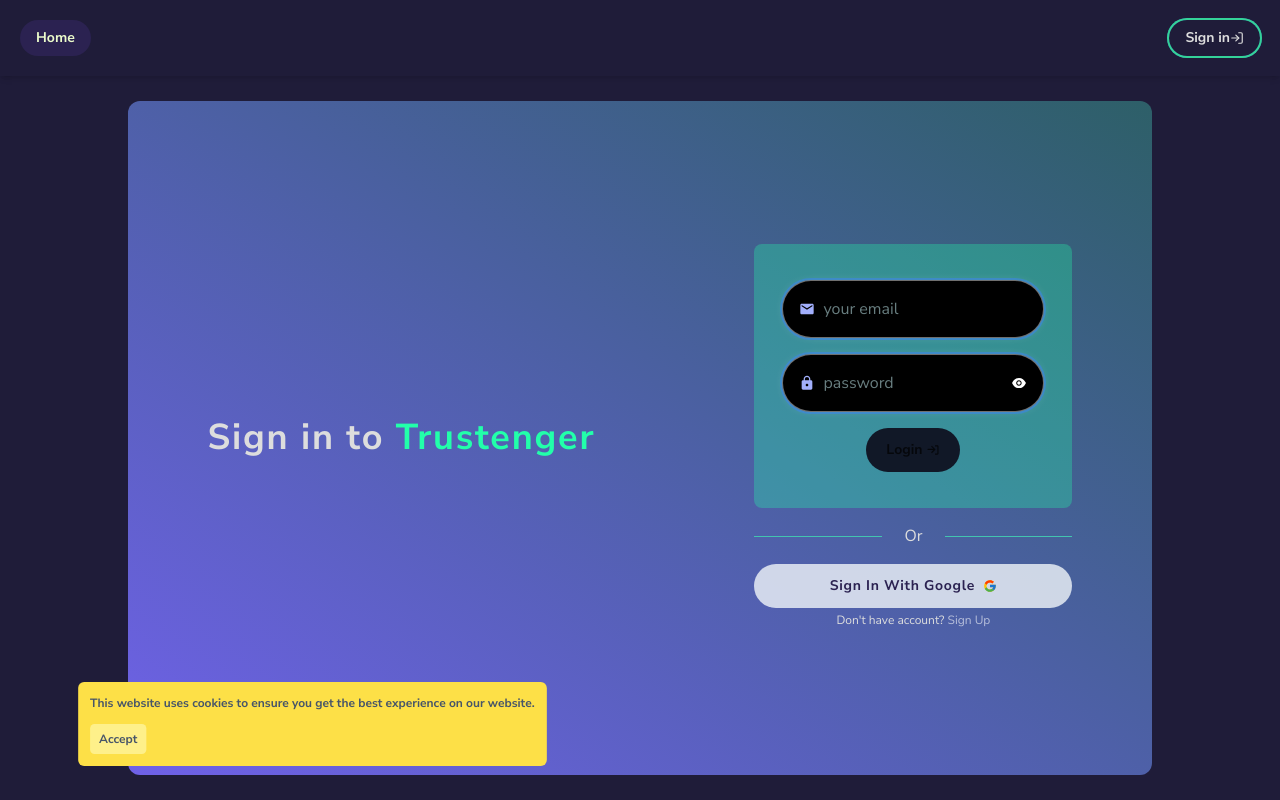
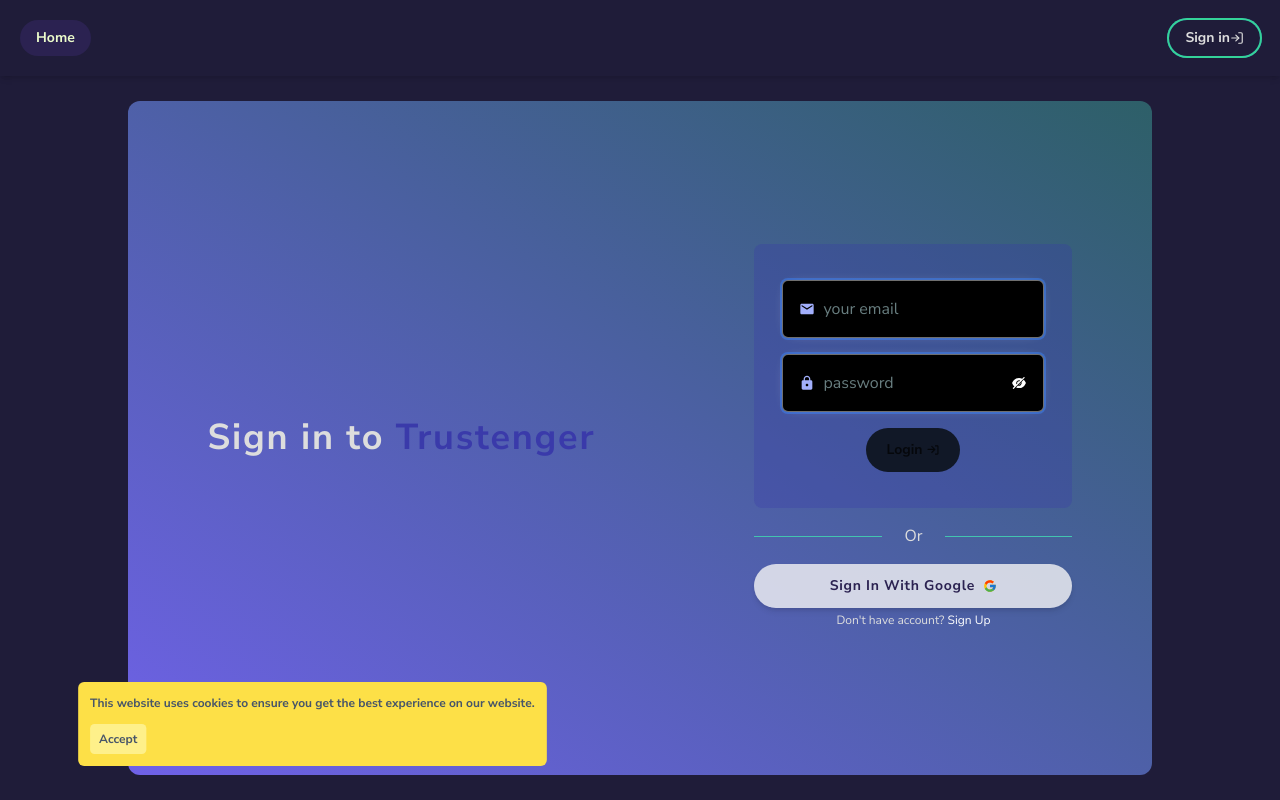
Before and after one commit to turyabiswas233/tb-chat-app, a Next.js app: page /account/login in a window 1280 px wide. Built offline with nearby package versions, Linux system fonts and the light colour scheme; no server answers.

Commit message:
Add files via upload

```diff
--- a/pages/account/login/index.jsx
+++ b/pages/account/login/index.jsx
@@ -15,7 +15,7 @@ import { CgLogIn } from "react-icons/cg";
 import { FcGoogle } from "react-icons/fc";
 import Link from "next/link";
 
-function Login() {
+function Login({ theme }) {
   const provider = new GoogleAuthProvider();
   const router = useRouter();
   const { currentUser } = useContext(AuthContext);
@@ -98,18 +98,27 @@ function Login() {
       <div className="h-[calc(100%_-_50px)] md:bg-gradient-to-tr from-owner_bg to-activeTab/40 md:bg-opacity-10 w-full flex flex-col md:flex-row relative justify-center py-10 max-w-5xl m-auto rounded-xl">
         <section className="text-center w-fit mx-auto md:my-auto mb-4">
           <h3 className="text-3xl md:text-4xl font-bold tracking-wider ">
-            Sign in to <span className="text-activeRing">Trustenger</span>
+            Sign in to{" "}
+            <span
+              className={` ${
+                !theme ? "text-inactivetxt" : "text-inactivetxt/70"
+              }`}
+            >
+              Trustenger
+            </span>
           </h3>
         </section>
 
         <div className="h-full m-auto flex flex-col justify-center w-auto mx-auto flex-2">
           <section className="grid">
             <form
-              className="grid grid-cols-1 p-7 rounded-lg bg-activeRing/30"
+              className={`grid grid-cols-1 p-7 rounded-lg  ${
+                !theme ? "bg-inactivetxt/30" : "bg-inactivetxt"
+              }`}
               onSubmit={empassSignIn}
             >
               <section
-                className={`bg-black text-white rounded-full p-4 ring-2 ${
+                className={`bg-black text-white rounded-md p-4 ring-2 ${
                   userCred.email == "" && error.type !== "empty"
                     ? "ring-0"
                     : userCred.email.includes("@")
@@ -139,7 +148,7 @@ function Login() {
                 />
               </section>
               <section
-                className={`bg-black text-white rounded-full p-4 ring-2 ${
+                className={`bg-black text-white rounded-md p-4 ring-2 ${
                   userCred.pass == "" && error.type !== "empty"
                     ? "ring-0"
                     : userCred.pass.length > 7
@@ -169,7 +178,7 @@ function Login() {
                   }}
                 />
                 <span onClick={togglePass} type="reset">
-                  {!showPass ? <AiFillEye /> : <AiFillEyeInvisible />}
+                  {showPass ? <AiFillEye /> : <AiFillEyeInvisible />}
                 </span>
               </section>
               {error.err1 !== "" &&
@@ -189,7 +198,9 @@ function Login() {
                 disabled:bg-gray-900 disabled:text-opacity-70
                w-fit mx-auto flex gap-1 items-center"
                 type="submit"
-                disabled={!userCred.email || !userCred.pass}
+                disabled={
+                  !userCred.email || !userCred.pass || userCred.pass.length < 8
+                }
               >
                 Login <CgLogIn />
               </button>
@@ -201,7 +212,7 @@ function Login() {
               <span className="mx-auto w-fit">Or</span>
             </p>
             <button
-              className=" font-bold tracking-wider rounded-full p-3 text-sm bg-slate-100/80 hover:bg-amber-50 text-friend_bg  hover:shadow-sm transition-all flex gap-2 items-center justify-center capitalize"
+              className={`font-bold tracking-wider rounded-full p-3 text-sm bg-zinc-100/80 text-friend_bg shadow-md transition-all flex gap-2 items-center justify-center capitalize hover:shadow-md hover:shadow-gray-600`}
               onClick={googleSignIn}
             >
               sign in with Google <FcGoogle />
@@ -211,7 +222,13 @@ function Login() {
             <h2 className="mx-auto w-fit text-xs my-1">
               Don't have account?{" "}
               <Link href={"/account/signup"}>
-                <span className="capitalize hover:underline text-white/60 hover:text-blue-400 cursor-pointer">
+                <span
+                  className={`capitalize hover:underline ${
+                    !theme
+                      ? "text-white hover:text-blue-400"
+                      : "text-slate-700 hover:text-blue-800"
+                  }  cursor-pointer`}
+                >
                   Sign up
                 </span>
               </Link>
```
